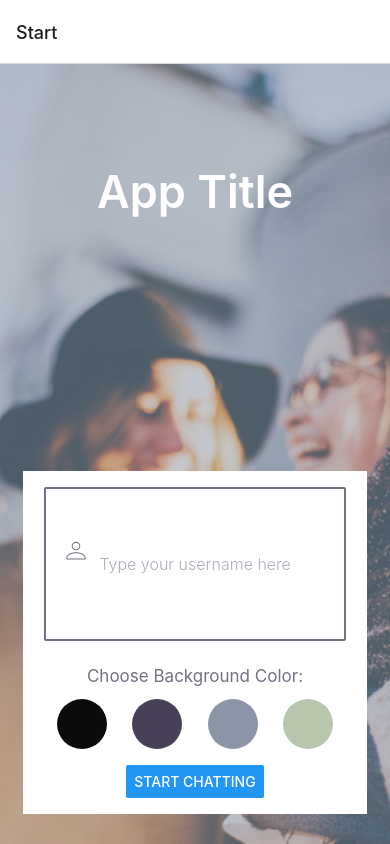
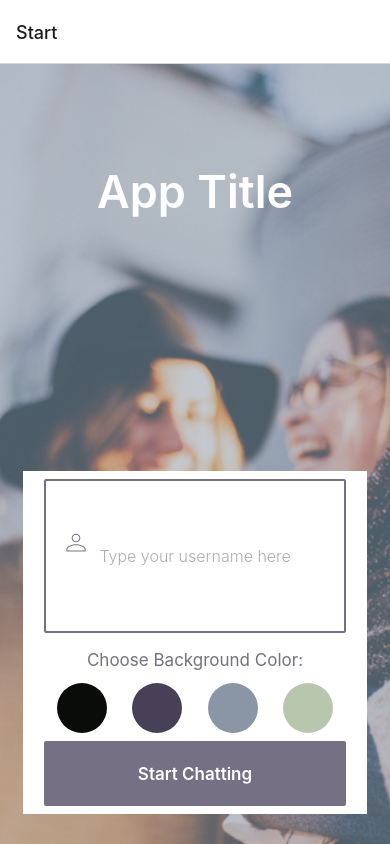
Before and after one commit to SeresBeata/achievement-6, a React Native app: screen /Start in a window 390 px wide. Built offline with nearby package versions, Linux system fonts and the light colour scheme.

Commit message:
Update btn at Start.js
Use <TouchableOpacity> instead of  <Button>  for better style customization.

```diff
--- a/components/Start.js
+++ b/components/Start.js
@@ -50,10 +50,12 @@ const Start = ({ navigation }) => {
             </View>
           </View>
           {/* End: Color Picker Section  */}
-          <Button
-            title="Start Chatting"
+          <TouchableOpacity
+            style={styles.button}
             onPress={() => navigation.navigate('Chat')}
-          />
+          >
+            <Text style={styles.buttonText}>Start Chatting</Text>
+          </TouchableOpacity>
         </View>
       </ImageBackground>
     </View>
@@ -150,6 +152,19 @@ const styles = StyleSheet.create({
   colorFour: {
     backgroundColor: '#B9C6AE',
   },
+  button: {
+    width: '88%',
+    backgroundColor: '#757083',
+    height: 65,
+    justifyContent: 'center',
+    alignItems: 'center',
+    borderRadius: 2,
+  },
+  buttonText: {
+    fontSize: 17,
+    fontWeight: '600',
+    color: 'white',
+  },
 });
 
 export default Start;
```
